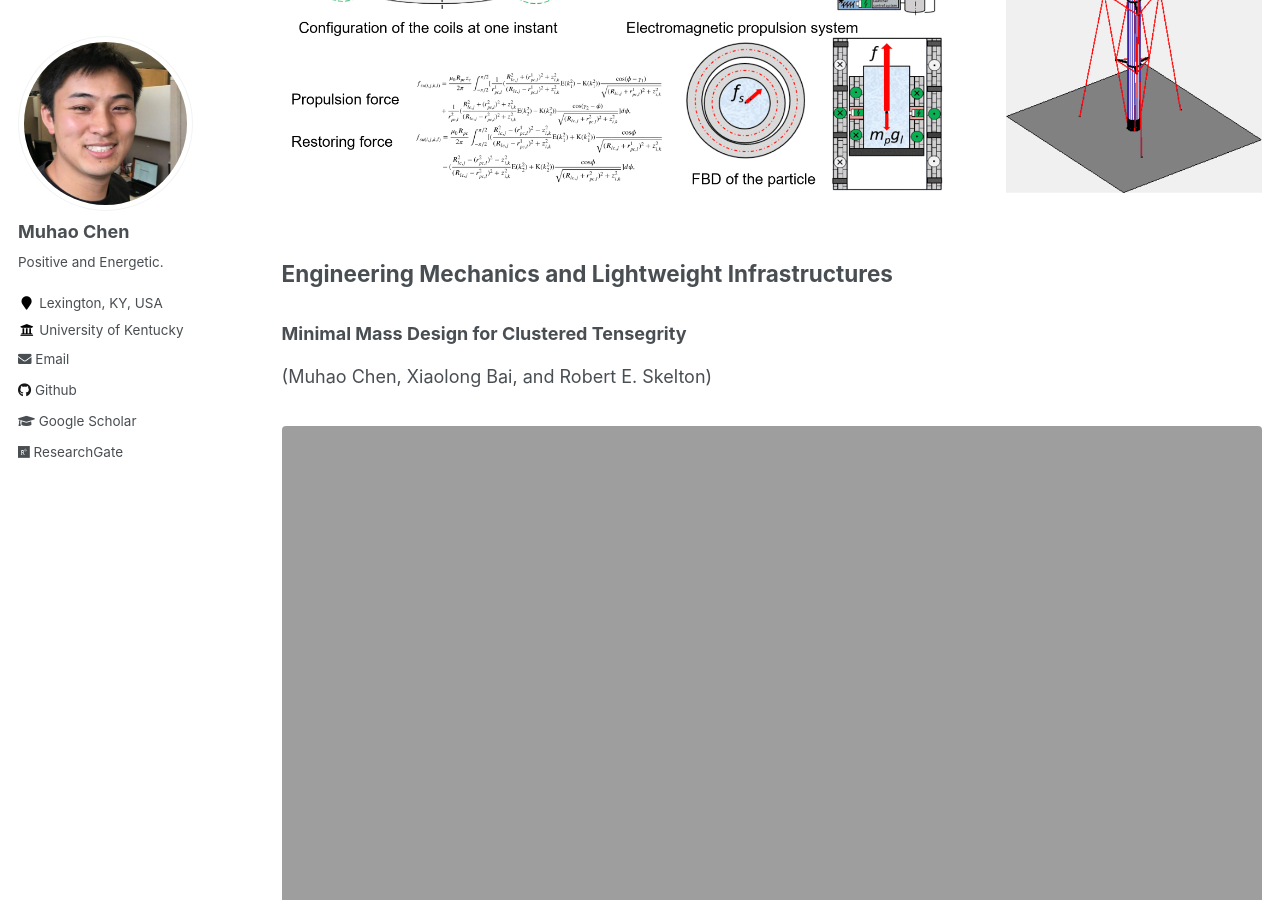
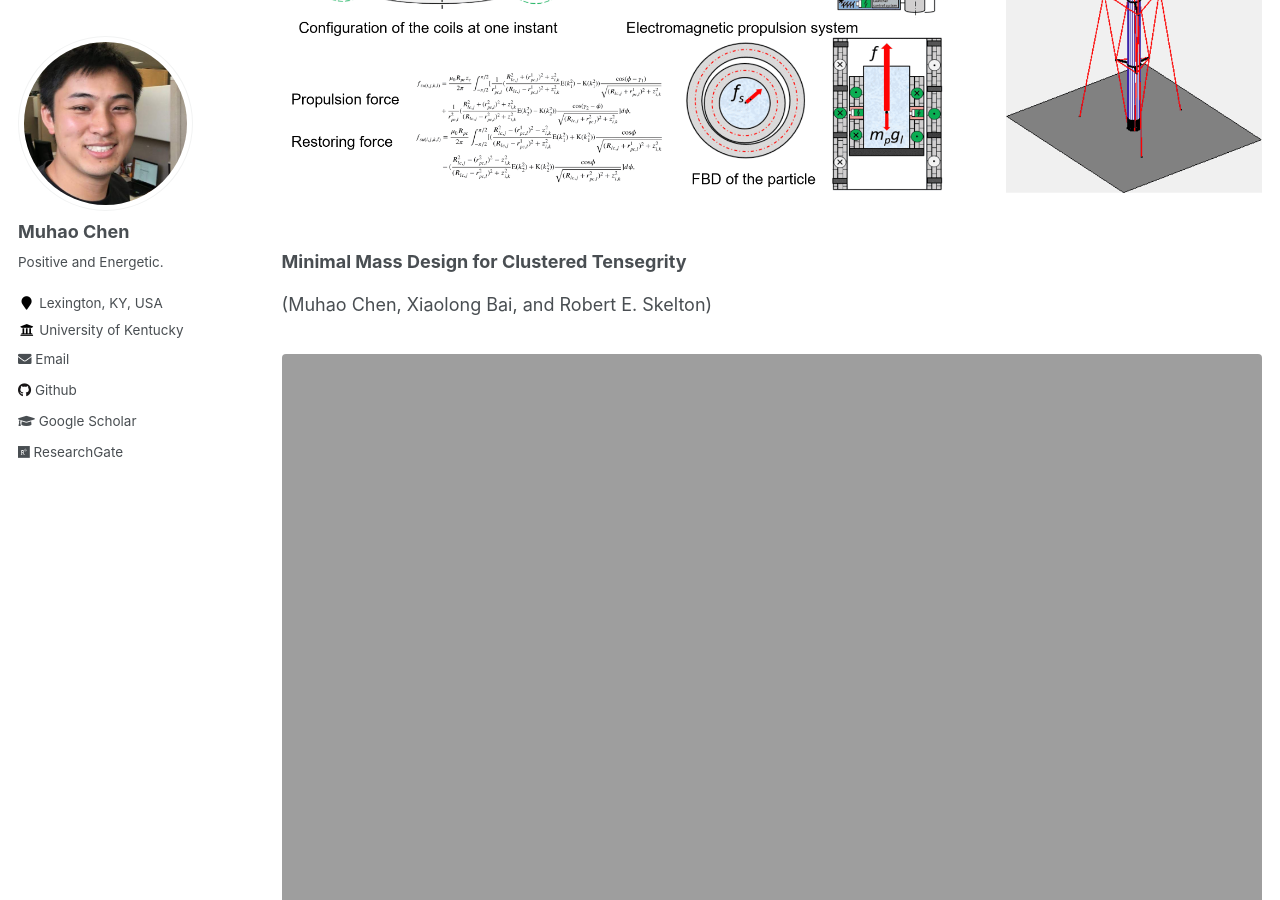
Before and after one commit to Muhao-Chen/muhao-chen.github.io, a Jekyll site: the page built from _pages/research.md, in a window 1280 px wide and 900 px high, scrolled down 13477 px. Built offline with Jekyll 4.4.1, drawn with Linux system fonts in a browser that asks for light colours.

Commit message:
Update research.md

```diff
--- a/_pages/research.md
+++ b/_pages/research.md
@@ -229,7 +229,7 @@ Integrating Structure and Control Design, Robotics and lightweight Automated Sys
 (with Drs. Shuo Ma and Robert E. Skelton)
 -->
 
-## Engineering Mechanics and Lightweight Infrastructures
+<!-- ## Engineering Mechanics and Lightweight Infrastructures -->
 
 ### Minimal Mass Design for Clustered Tensegrity
 (Muhao Chen, Xiaolong Bai, and Robert E. Skelton)
```
